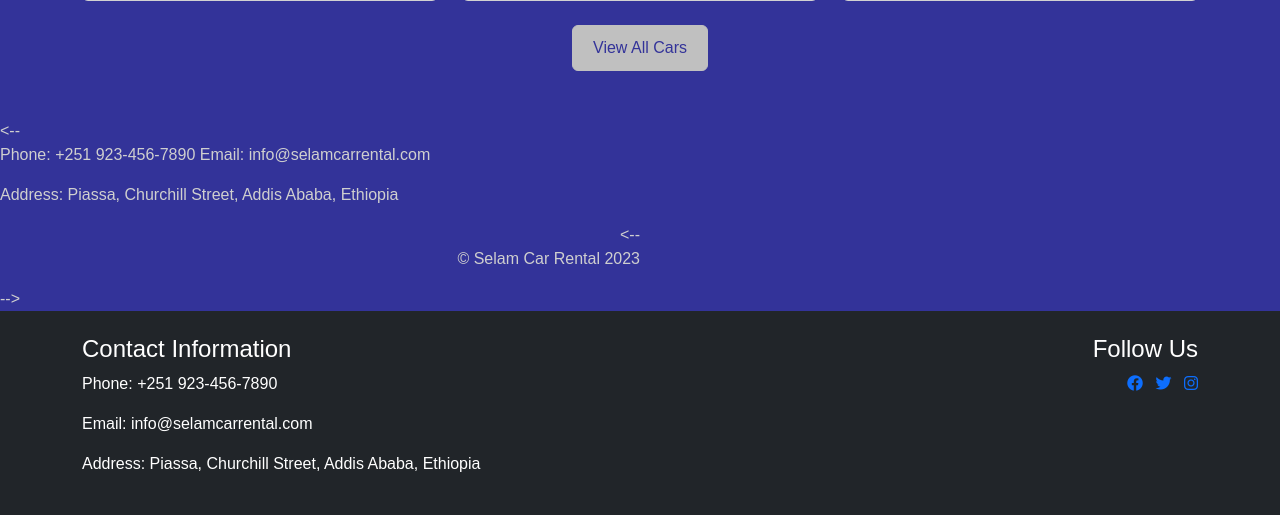
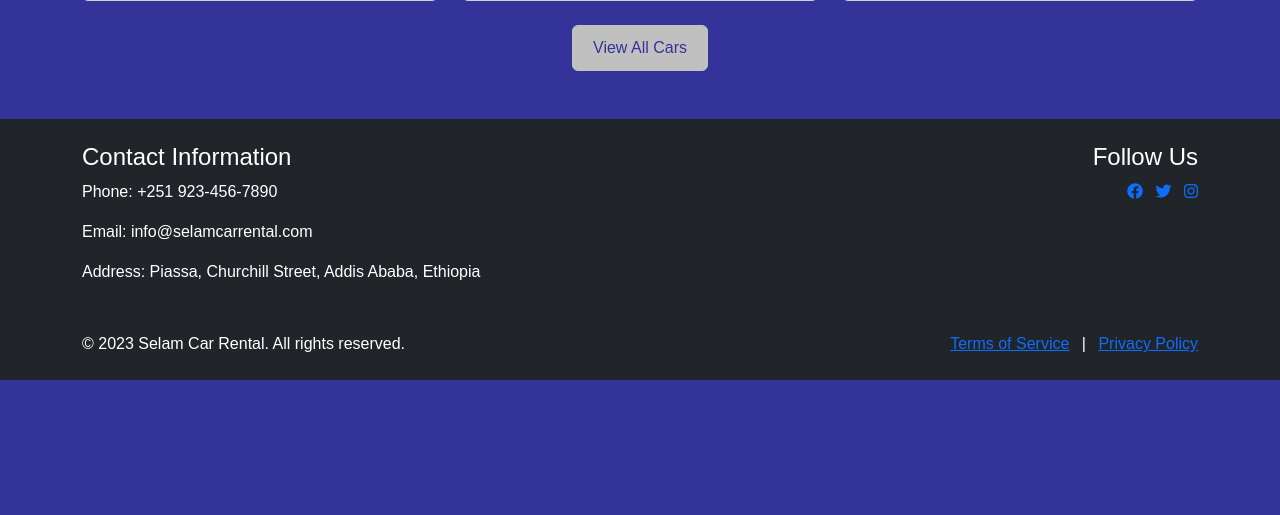
Before and after one commit to solamsalu/portfolio, a Flask app: page /all_cars in a window 1280 px wide. Shown: the part 1406-1921 px from the top of the page. After the commit the page ends 1786 px from the top, so only its background shows below. Run offline with Flask 3, Linux system fonts and the light colour scheme; some libraries are stand-ins or nearby versions.

Commit message:
Update base.html

```diff
--- a/templates/base.html
+++ b/templates/base.html
@@ -112,14 +112,14 @@
                 <div class="col-md-6 text-center text-md-start">
                     <!-- Company logo -->
                     <!-- <img src="logo-white.png" alt="Company Logo" width="100"> -->
-                        <--       <p>Phone: +251 923-456-7890  Email: info@selamcarrental.com</p>
+                        <!--       <p>Phone: +251 923-456-7890  Email: info@selamcarrental.com</p>
                                <p>Address: Piassa, Churchill Street, Addis Ababa, Ethiopia</p>
 
 
                 </div>
-                <div class="col-md-6 text-center text-md-end">
+                <div class="col-md-6 text-center text-md-end"> -->
                     <!-- Copyright -->
-                   <-- <p>&copy; Selam Car Rental 2023 </p>
+                   <!-- <p>&copy; Selam Car Rental 2023 </p>
                 </div>
             </div>
         </div>
```
